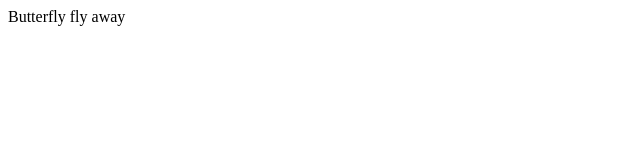
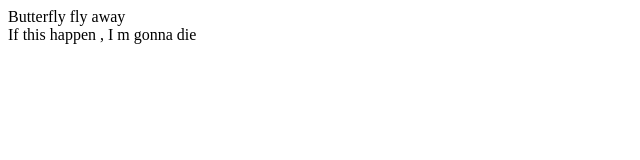
Before and after one commit to karakusmehmet/demo-repo, a plain HTML site: page someday.html in a window 1280 px wide. Shown: the whole page, without its empty margins (0-640 px from the left). Drawn offline with Linux system fonts and the light colour scheme.

Commit message:
Please do

```diff
--- a/someday.html
+++ b/someday.html
@@ -7,5 +7,6 @@
 </head>
 <body>
     <div>Butterfly fly away</div>
+    <div>If this happen , I m gonna die</div>
 </body>
 </html>
```
